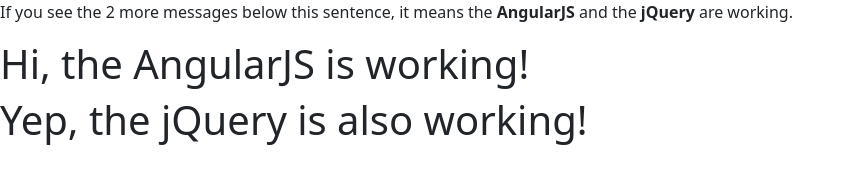
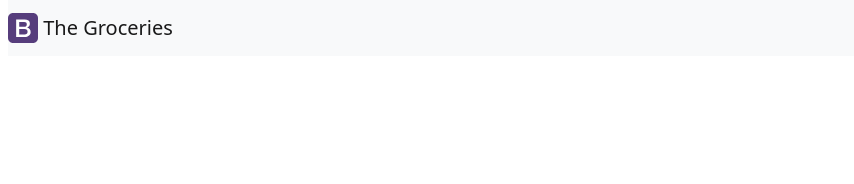
Before and after one commit to aryaindratanaya/The-Groceries, a website: page index.html in a window 1280 px wide. Shown: the whole page, without its empty margins (0-854 px from the left). Drawn offline with nearby package versions, Linux system fonts and the light colour scheme.

Commit message:
Add a navbar

```diff
--- a/index.html
+++ b/index.html
@@ -13,14 +13,19 @@
       href="./node_modules/bootstrap/dist/css/bootstrap.min.css"
     />
   </head>
-  <body ng-controller="HomeCtrl">
-    <p>
-      If you see the 2 more messages below this sentence, it means the
-      <strong>AngularJS</strong>
-      and the <strong>jQuery</strong> are working.
-    </p>
-    <h1>{{angularMessage}}</h1>
-    <h1 id="j-query-message"></h1>
+  <body>
+    <nav class="navbar navbar-light bg-light mx-2">
+      <a class="navbar-brand" href="#">
+        <img
+          src="/img/bootstrap-solid.svg"
+          width="30"
+          height="30"
+          class="d-inline-block align-top"
+          alt="The Groceries Logo"
+        />
+        The Groceries
+      </a>
+    </nav>
 
     <!-- jQuery -->
     <script src="./node_modules/jquery/dist/jquery.min.js"></script>
--- a/js/app.js
+++ b/js/app.js
@@ -1,9 +1 @@
 const app = angular.module("app", []);
-
-app.controller("HomeCtrl", [
-  "$scope",
-  function ($scope) {
-    $scope.angularMessage = "Hi, the AngularJS is working!";
-    $("#j-query-message").text("Yep, the jQuery is also working!");
-  },
-]);
```
Also changed, not shown: img/bootstrap-solid.svg (added).
